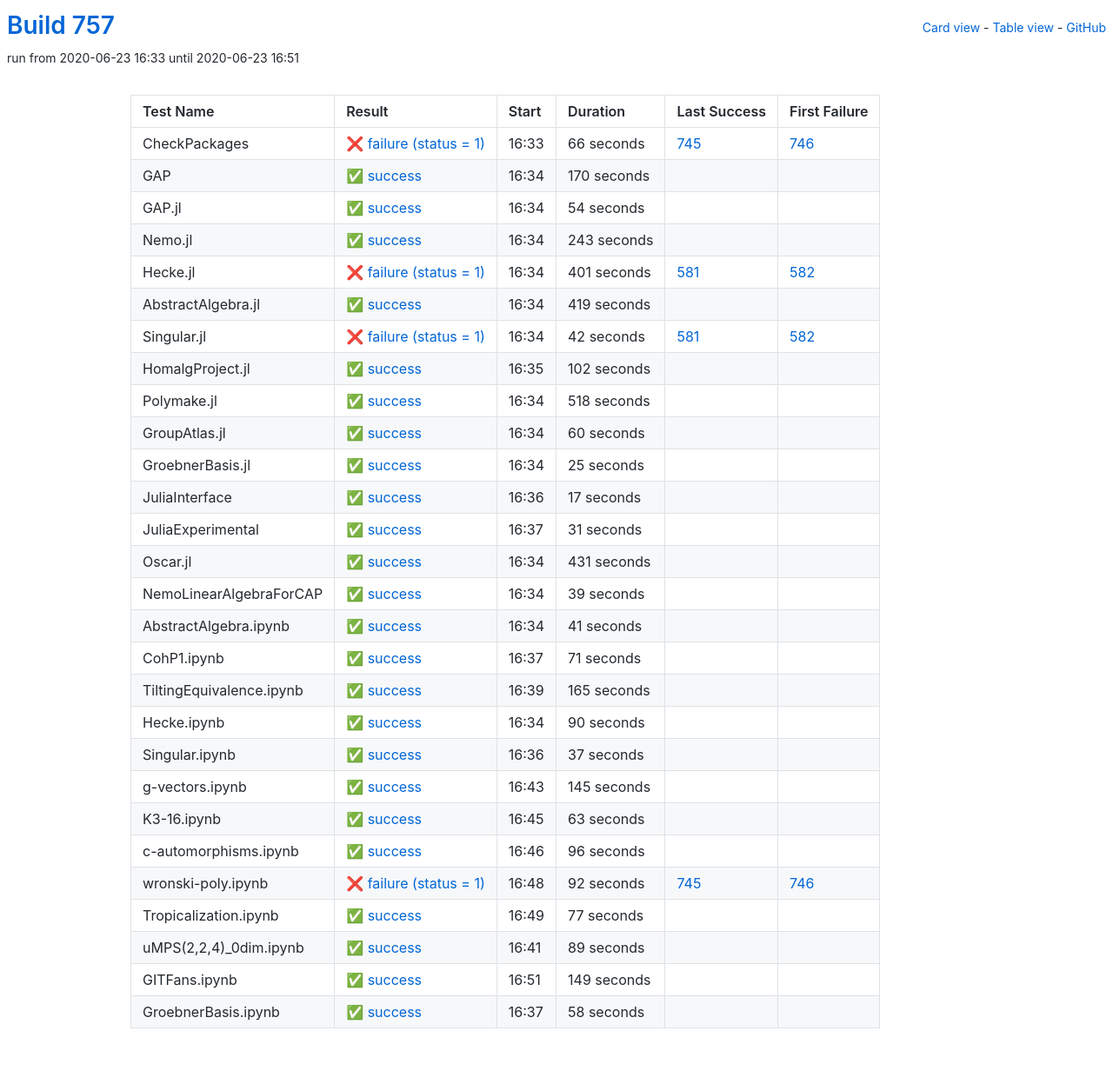
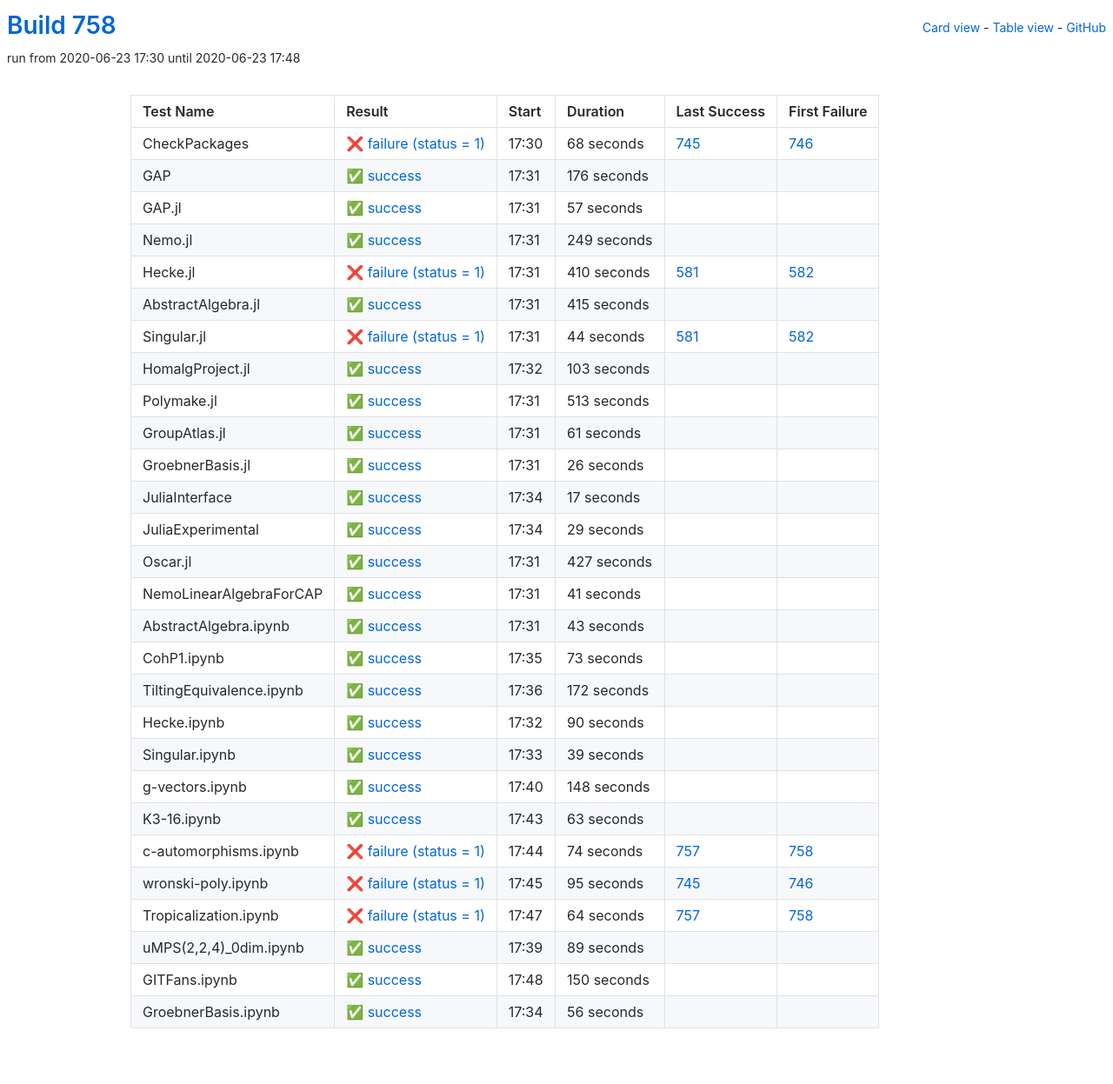
Before and after one commit to oscar-system/oscar-ci-status-1.4, a Jekyll site: the page built from table.html, in a window 1280 px wide. Shown: the whole page at 87% size. Built offline with Jekyll 4.4.1, drawn with Linux system fonts in a browser that asks for light colours.

Commit message:
Build #758

```diff
--- a/_data/ci.yml
+++ b/_data/ci.yml
@@ -1,6 +1,6 @@
 ---
-build: 757
-build_url: https://oscarci.mathematik.uni-kl.de/job/oscar-julia-1.4/757/
+build: 758
+build_url: https://oscarci.mathematik.uni-kl.de/job/oscar-julia-1.4/758/
 job: oscar-julia-1.4
 organization: oscar-system
 repo: oscar-ci-status-1.4
@@ -8,140 +8,140 @@ repourl: https://github.com/oscar-system/oscar-ci-status-1.4
 tests:
 - name: CheckPackages
   id: checkpackages
-  log: https://oscarci.mathematik.uni-kl.de/job/oscar-julia-1.4/757/artifact/logs/build-757/CheckPackages.log
-  start: 2020-06-23 16:33
+  log: https://oscarci.mathematik.uni-kl.de/job/oscar-julia-1.4/758/artifact/logs/build-758/CheckPackages.log
+  start: 2020-06-23 17:30
   success: false
   exitcode: 1
   status: failure
-  duration: 66
+  duration: 68
   last_success: 745
   last_success_url: https://oscarci.mathematik.uni-kl.de/job/oscar-julia-1.4/745/
   first_failure: 746
   first_failure_url: https://oscarci.mathematik.uni-kl.de/job/oscar-julia-1.4/746/
 - name: GAP
   id: gap
-  log: https://oscarci.mathematik.uni-kl.de/job/oscar-julia-1.4/757/artifact/logs/build-757/GAP.log
-  start: 2020-06-23 16:34
+  log: https://oscarci.mathematik.uni-kl.de/job/oscar-julia-1.4/758/artifact/logs/build-758/GAP.log
+  start: 2020-06-23 17:31
   success: true
   exitcode: 0
   status: success
-  duration: 170
+  duration: 176
   last_success: false
   last_success_url:
   first_failure: false
   first_failure_url:
 - name: GAP.jl
   id: gap-jl
-  log: https://oscarci.mathematik.uni-kl.de/job/oscar-julia-1.4/757/artifact/logs/build-757/GAP.jl.log
-  start: 2020-06-23 16:34
+  log: https://oscarci.mathematik.uni-kl.de/job/oscar-julia-1.4/758/artifact/logs/build-758/GAP.jl.log
+  start: 2020-06-23 17:31
   success: true
   exitcode: 0
   status: success
-  duration: 54
+  duration: 57
   last_success: false
   last_success_url:
   first_failure: false
   first_failure_url:
 - name: Nemo.jl
   id: nemo-jl
-  log: https://oscarci.mathematik.uni-kl.de/job/oscar-julia-1.4/757/artifact/logs/build-757/Nemo.jl.log
-  start: 2020-06-23 16:34
+  log: https://oscarci.mathematik.uni-kl.de/job/oscar-julia-1.4/758/artifact/logs/build-758/Nemo.jl.log
+  start: 2020-06-23 17:31
   success: true
   exitcode: 0
   status: success
-  duration: 243
+  duration: 249
   last_success: false
   last_success_url:
   first_failure: false
   first_failure_url:
 - name: Hecke.jl
   id: hecke-jl
-  log: https://oscarci.mathematik.uni-kl.de/job/oscar-julia-1.4/757/artifact/logs/build-757/Hecke.jl.log
-  start: 2020-06-23 16:34
+  log: https://oscarci.mathematik.uni-kl.de/job/oscar-julia-1.4/758/artifact/logs/build-758/Hecke.jl.log
+  start: 2020-06-23 17:31
   success: false
   exitcode: 1
   status: failure
-  duration: 401
+  duration: 410
   last_success: 581
   last_success_url: https://oscarci.mathematik.uni-kl.de/job/oscar-julia-1.4/581/
   first_failure: 582
   first_failure_url: https://oscarci.mathematik.uni-kl.de/job/oscar-julia-1.4/582/
 - name: AbstractAlgebra.jl
   id: abstractalgebra-jl
-  log: https://oscarci.mathematik.uni-kl.de/job/oscar-julia-1.4/757/artifact/logs/build-757/AbstractAlgebra.jl.log
-  start: 2020-06-23 16:34
+  log: https://oscarci.mathematik.uni-kl.de/job/oscar-julia-1.4/758/artifact/logs/build-758/AbstractAlgebra.jl.log
+  start: 2020-06-23 17:31
   success: true
   exitcode: 0
   status: success
-  duration: 419
+  duration: 415
   last_success: false
   last_success_url:
   first_failure: false
   first_failure_url:
 - name: Singular.jl
   id: singular-jl
-  log: https://oscarci.mathematik.uni-kl.de/job/oscar-julia-1.4/757/artifact/logs/build-757/Singular.jl.log
-  start: 2020-06-23 16:34
+  log: https://oscarci.mathematik.uni-kl.de/job/oscar-julia-1.4/758/artifact/logs/build-758/Singular.jl.log
+  start: 2020-06-23 17:31
   success: false
   exitcode: 1
   status: failure
-  duration: 42
+  duration: 44
   last_success: 581
   last_success_url: https://oscarci.mathematik.uni-kl.de/job/oscar-julia-1.4/581/
   first_failure: 582
   first_failure_url: https://oscarci.mathematik.uni-kl.de/job/oscar-julia-1.4/582/
 - name: HomalgProject.jl
   id: homalgproject-jl
-  log: https://oscarci.mathematik.uni-kl.de/job/oscar-julia-1.4/757/artifact/logs/build-757/HomalgProject.jl.log
-  start: 2020-06-23 16:35
+  log: https://oscarci.mathematik.uni-kl.de/job/oscar-julia-1.4/758/artifact/logs/build-758/HomalgProject.jl.log
+  start: 2020-06-23 17:32
   success: true
   exitcode: 0
   status: success
-  duration: 102
+  duration: 103
   last_success: false
   last_success_url:
   first_failure: false
   first_failure_url:
 - name: Polymake.jl
   id: polymake-jl
-  log: https://oscarci.mathematik.uni-kl.de/job/oscar-julia-1.4/757/artifact/logs/build-757/Polymake.jl.log
-  start: 2020-06-23 16:34
+  log: https://oscarci.mathematik.uni-kl.de/job/oscar-julia-1.4/758/artifact/logs/build-758/Polymake.jl.log
+  start: 2020-06-23 17:31
   success: true
   exitcode: 0
   status: success
-  duration: 518
+  duration: 513
   last_success: false
   last_success_url:
   first_failure: false
   first_failure_url:
 - name: GroupAtlas.jl
   id: groupatlas-jl
-  log: https://oscarci.mathematik.uni-kl.de/job/oscar-julia-1.4/757/artifact/logs/build-757/GroupAtlas.jl.log
-  start: 2020-06-23 16:34
+  log: https://oscarci.mathematik.uni-kl.de/job/oscar-julia-1.4/758/artifact/logs/build-758/GroupAtlas.jl.log
+  start: 2020-06-23 17:31
   success: true
   exitcode: 0
   status: success
-  duration: 60
+  duration: 61
   last_success: false
   last_success_url:
   first_failure: false
   first_failure_url:
 - name: GroebnerBasis.jl
   id: groebnerbasis-jl
-  log: https://oscarci.mathematik.uni-kl.de/job/oscar-julia-1.4/757/artifact/logs/build-757/GroebnerBasis.jl.log
-  start: 2020-06-23 16:34
+  log: https://oscarci.mathematik.uni-kl.de/job/oscar-julia-1.4/758/artifact/logs/build-758/GroebnerBasis.jl.log
+  start: 2020-06-23 17:31
   success: true
   exitcode: 0
   status: success
-  duration: 25
+  duration: 26
   last_success: false
   last_success_url:
   first_failure: false
   first_failure_url:
 - name: JuliaInterface
   id: juliainterface
-  log: https://oscarci.mathematik.uni-kl.de/job/oscar-julia-1.4/757/artifact/logs/build-757/JuliaInterface.log
-  start: 2020-06-23 16:36
+  log: https://oscarci.mathematik.uni-kl.de/job/oscar-julia-1.4/758/artifact/logs/build-758/JuliaInterface.log
+  start: 2020-06-23 17:34
   success: true
   exitcode: 0
   status: success
@@ -152,44 +152,32 @@ tests:
   first_failure_url:
 - name: JuliaExperimental
   id: juliaexperimental
-  log: https://oscarci.mathematik.uni-kl.de/job/oscar-julia-1.4/757/artifact/logs/build-757/JuliaExperimental.log
-  start: 2020-06-23 16:37
+  log: https://oscarci.mathematik.uni-kl.de/job/oscar-julia-1.4/758/artifact/logs/build-758/JuliaExperimental.log
+  start: 2020-06-23 17:34
   success: true
   exitcode: 0
   status: success
-  duration: 31
+  duration: 29
   last_success: false
   last_success_url:
   first_failure: false
   first_failure_url:
 - name: Oscar.jl
   id: oscar-jl
-  log: https://oscarci.mathematik.uni-kl.de/job/oscar-julia-1.4/757/artifact/logs/build-757/Oscar.jl.log
-  start: 2020-06-23 16:34
+  log: https://oscarci.mathematik.uni-kl.de/job/oscar-julia-1.4/758/artifact/logs/build-758/Oscar.jl.log
+  start: 2020-06-23 17:31
   success: true
   exitcode: 0
   status: success
-  duration: 431
+  duration: 427
   last_success: false
   last_success_url:
   first_failure: false
   first_failure_url:
 - name: NemoLinearAlgebraForCAP
   id: nemolinearalgebraforcap
-  log: https://oscarci.mathematik.uni-kl.de/job/oscar-julia-1.4/757/artifact/logs/build-757/NemoLinearAlgebraForCAP.log
-  start: 2020-06-23 16:34
-  success: true
-  exitcode: 0
-  status: success
-  duration: 39
-  last_success: false
-  last_success_url:
-  first_failure: false
-  first_failure_url:
-- name: AbstractAlgebra.ipynb
-  id: abstractalgebra-ipynb
-  log: https://oscarci.mathematik.uni-kl.de/job/oscar-julia-1.4/757/artifact/logs/build-757/AbstractAlgebra.ipynb.log
-  start: 2020-06-23 16:34
+  log: https://oscarci.mathematik.uni-kl.de/job/oscar-julia-1.4/758/artifact/logs/build-758/NemoLinearAlgebraForCAP.log
+  start: 2020-06-23 17:31
   success: true
   exitcode: 0
   status: success
@@ -198,34 +186,46 @@ tests:
   last_success_url:
   first_failure: false
   first_failure_url:
-- name: CohP1.ipynb
-  id: cohp1-ipynb
-  log: https://oscarci.mathematik.uni-kl.de/job/oscar-julia-1.4/757/artifact/logs/build-757/CohP1.ipynb.log
-  start: 2020-06-23 16:37
+- name: AbstractAlgebra.ipynb
+  id: abstractalgebra-ipynb
+  log: https://oscarci.mathematik.uni-kl.de/job/oscar-julia-1.4/758/artifact/logs/build-758/AbstractAlgebra.ipynb.log
+  start: 2020-06-23 17:31
   success: true
   exitcode: 0
   status: success
-  duration: 71
+  duration: 43
+  last_success: false
+  last_success_url:
+  first_failure: false
+  first_failure_url:
+- name: CohP1.ipynb
+  id: cohp1-ipynb
+  log: https://oscarci.mathematik.uni-kl.de/job/oscar-julia-1.4/758/artifact/logs/build-758/CohP1.ipynb.log
+  start: 2020-06-23 17:35
+  success: true
+  exitcode: 0
+  status: success
+  duration: 73
   last_success: false
   last_success_url:
   first_failure: false
   first_failure_url:
 - name: TiltingEquivalence.ipynb
   id: tiltingequivalence-ipynb
-  log: https://oscarci.mathematik.uni-kl.de/job/oscar-julia-1.4/757/artifact/logs/build-757/TiltingEquivalence.ipynb.log
-  start: 2020-06-23 16:39
+  log: https://oscarci.mathematik.uni-kl.de/job/oscar-julia-1.4/758/artifact/logs/build-758/TiltingEquivalence.ipynb.log
+  start: 2020-06-23 17:36
   success: true
   exitcode: 0
   status: success
-  duration: 165
+  duration: 172
   last_success: false
   last_success_url:
   first_failure: false
   first_failure_url:
 - name: Hecke.ipynb
   id: hecke-ipynb
-  log: https://oscarci.mathematik.uni-kl.de/job/oscar-julia-1.4/757/artifact/logs/build-757/Hecke.ipynb.log
-  start: 2020-06-23 16:34
+  log: https://oscarci.mathematik.uni-kl.de/job/oscar-julia-1.4/758/artifact/logs/build-758/Hecke.ipynb.log
+  start: 2020-06-23 17:32
   success: true
   exitcode: 0
   status: success
@@ -236,32 +236,32 @@ tests:
   first_failure_url:
 - name: Singular.ipynb
   id: singular-ipynb
-  log: https://oscarci.mathematik.uni-kl.de/job/oscar-julia-1.4/757/artifact/logs/build-757/Singular.ipynb.log
-  start: 2020-06-23 16:36
+  log: https://oscarci.mathematik.uni-kl.de/job/oscar-julia-1.4/758/artifact/logs/build-758/Singular.ipynb.log
+  start: 2020-06-23 17:33
   success: true
   exitcode: 0
   status: success
-  duration: 37
+  duration: 39
   last_success: false
   last_success_url:
   first_failure: false
   first_failure_url:
 - name: g-vectors.ipynb
   id: g-vectors-ipynb
-  log: https://oscarci.mathematik.uni-kl.de/job/oscar-julia-1.4/757/artifact/logs/build-757/g-vectors.ipynb.log
-  start: 2020-06-23 16:43
+  log: https://oscarci.mathematik.uni-kl.de/job/oscar-julia-1.4/758/artifact/logs/build-758/g-vectors.ipynb.log
+  start: 2020-06-23 17:40
   success: true
   exitcode: 0
   status: success
-  duration: 145
+  duration: 148
   last_success: false
   last_success_url:
   first_failure: false
   first_failure_url:
 - name: K3-16.ipynb
   id: k3-16-ipynb
-  log: https://oscarci.mathematik.uni-kl.de/job/oscar-julia-1.4/757/artifact/logs/build-757/K3-16.ipynb.log
-  start: 2020-06-23 16:45
+  log: https://oscarci.mathematik.uni-kl.de/job/oscar-julia-1.4/758/artifact/logs/build-758/K3-16.ipynb.log
+  start: 2020-06-23 17:43
   success: true
   exitcode: 0
   status: success
@@ -272,44 +272,44 @@ tests:
   first_failure_url:
 - name: c-automorphisms.ipynb
   id: c-automorphisms-ipynb
-  log: https://oscarci.mathematik.uni-kl.de/job/oscar-julia-1.4/757/artifact/logs/build-757/c-automorphisms.ipynb.log
-  start: 2020-06-23 16:46
-  success: true
-  exitcode: 0
-  status: success
-  duration: 96
-  last_success: false
-  last_success_url:
-  first_failure: false
-  first_failure_url:
-- name: wronski-poly.ipynb
-  id: wronski-poly-ipynb
-  log: https://oscarci.mathematik.uni-kl.de/job/oscar-julia-1.4/757/artifact/logs/build-757/wronski-poly.ipynb.log
-  start: 2020-06-23 16:48
+  log: https://oscarci.mathematik.uni-kl.de/job/oscar-julia-1.4/758/artifact/logs/build-758/c-automorphisms.ipynb.log
+  start: 2020-06-23 17:44
   success: false
   exitcode: 1
   status: failure
-  duration: 92
+  duration: 74
+  last_success: 757
+  last_success_url: https://oscarci.mathematik.uni-kl.de/job/oscar-julia-1.4/757/
+  first_failure: 758
+  first_failure_url: https://oscarci.mathematik.uni-kl.de/job/oscar-julia-1.4/758/
+- name: wronski-poly.ipynb
+  id: wronski-poly-ipynb
+  log: https://oscarci.mathematik.uni-kl.de/job/oscar-julia-1.4/758/artifact/logs/build-758/wronski-poly.ipynb.log
+  start: 2020-06-23 17:45
+  success: false
+  exitcode: 1
+  status: failure
+  duration: 95
   last_success: 745
   last_success_url: https://oscarci.mathematik.uni-kl.de/job/oscar-julia-1.4/745/
   first_failure: 746
   first_failure_url: https://oscarci.mathematik.uni-kl.de/job/oscar-julia-1.4/746/
 - name: Tropicalization.ipynb
   id: tropicalization-ipynb
-  log: https://oscarci.mathematik.uni-kl.de/job/oscar-julia-1.4/757/artifact/logs/build-757/Tropicalization.ipynb.log
-  start: 2020-06-23 16:49
-  success: true
-  exitcode: 0
-  status: success
-  duration: 77
-  last_success: false
-  last_success_url:
-  first_failure: false
-  first_failure_url:
+  log: https://oscarci.mathematik.uni-kl.de/job/oscar-julia-1.4/758/artifact/logs/build-758/Tropicalization.ipynb.log
+  start: 2020-06-23 17:47
+  success: false
+  exitcode: 1
+  status: failure
+  duration: 64
+  last_success: 757
+  last_success_url: https://oscarci.mathematik.uni-kl.de/job/oscar-julia-1.4/757/
+  first_failure: 758
+  first_failure_url: https://oscarci.mathematik.uni-kl.de/job/oscar-julia-1.4/758/
 - name: uMPS(2,2,4)_0dim.ipynb
   id: umps-2-2-4-0dim-ipynb
-  log: https://oscarci.mathematik.uni-kl.de/job/oscar-julia-1.4/757/artifact/logs/build-757/uMPS-2-2-4-_0dim.ipynb.log
-  start: 2020-06-23 16:41
+  log: https://oscarci.mathematik.uni-kl.de/job/oscar-julia-1.4/758/artifact/logs/build-758/uMPS-2-2-4-_0dim.ipynb.log
+  start: 2020-06-23 17:39
   success: true
   exitcode: 0
   status: success
@@ -320,24 +320,24 @@ tests:
   first_failure_url:
 - name: GITFans.ipynb
   id: gitfans-ipynb
-  log: https://oscarci.mathematik.uni-kl.de/job/oscar-julia-1.4/757/artifact/logs/build-757/GITFans.ipynb.log
-  start: 2020-06-23 16:51
+  log: https://oscarci.mathematik.uni-kl.de/job/oscar-julia-1.4/758/artifact/logs/build-758/GITFans.ipynb.log
+  start: 2020-06-23 17:48
   success: true
   exitcode: 0
   status: success
-  duration: 149
+  duration: 150
   last_success: false
   last_success_url:
   first_failure: false
   first_failure_url:
 - name: GroebnerBasis.ipynb
   id: groebnerbasis-ipynb
-  log: https://oscarci.mathematik.uni-kl.de/job/oscar-julia-1.4/757/artifact/logs/build-757/GroebnerBasis.ipynb.log
-  start: 2020-06-23 16:37
+  log: https://oscarci.mathematik.uni-kl.de/job/oscar-julia-1.4/758/artifact/logs/build-758/GroebnerBasis.ipynb.log
+  start: 2020-06-23 17:34
   success: true
   exitcode: 0
   status: success
-  duration: 58
+  duration: 56
   last_success: false
   last_success_url:
   first_failure: false
```
Also changed, not shown: README.md.
